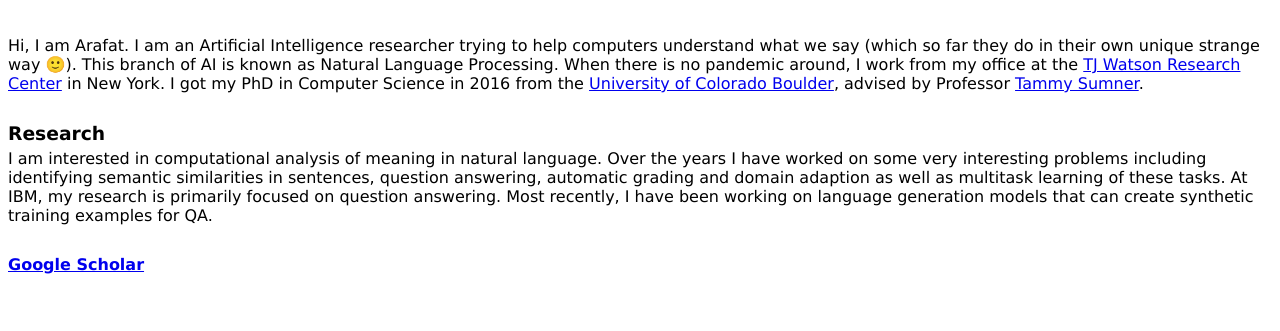
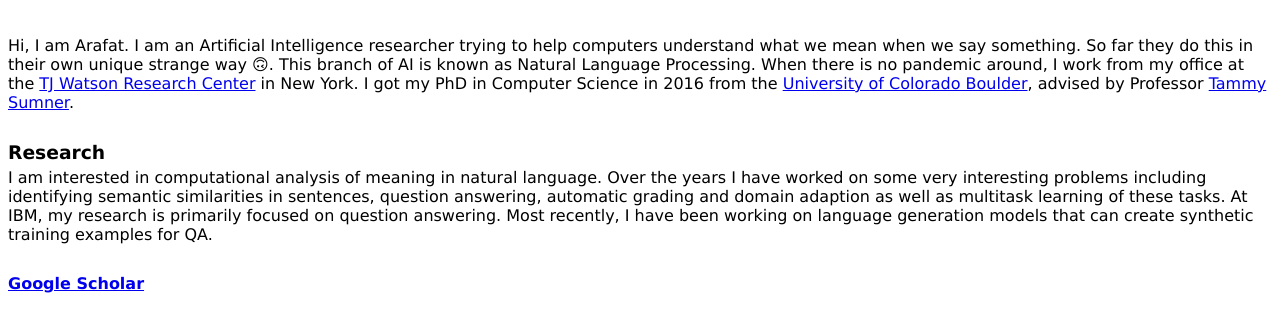
Before and after one commit to ma-sultan/ma-sultan.github.io, a plain HTML site: page index.html in a window 1280 px wide. Shown: the part 261-592 px from the top of the page. Drawn offline with Linux system fonts and the light colour scheme.

Commit message:
Update index.html

```diff
--- a/index.html
+++ b/index.html
@@ -35,7 +35,8 @@
 	<div id="about" style="margin-top:40px;">
 		<!-- h3 style="margin-bottom: 5px"> About Me </h3 -->
 		Hi, I am Arafat.
-		I am an Artificial Intelligence researcher trying to help computers understand what we say (which so far they do in their own unique strange way &#128578).
+		I am an Artificial Intelligence researcher trying to help computers understand what we mean when we say something.
+		So far they do this in their own unique strange way &#128579.
 		This branch of AI is known as Natural Language Processing.
 		When there is no pandemic around, I work from my office at the <a href="http://www.research.ibm.com/labs/watson/">TJ Watson Research Center</a> in New York.
 		I got my PhD in Computer Science in 2016 from the <a href="http://www.colorado.edu/cs/">University of Colorado Boulder</a>, advised by Professor <a href="https://www.colorado.edu/ics/tamara-sumner">Tammy Sumner</a>.
```
